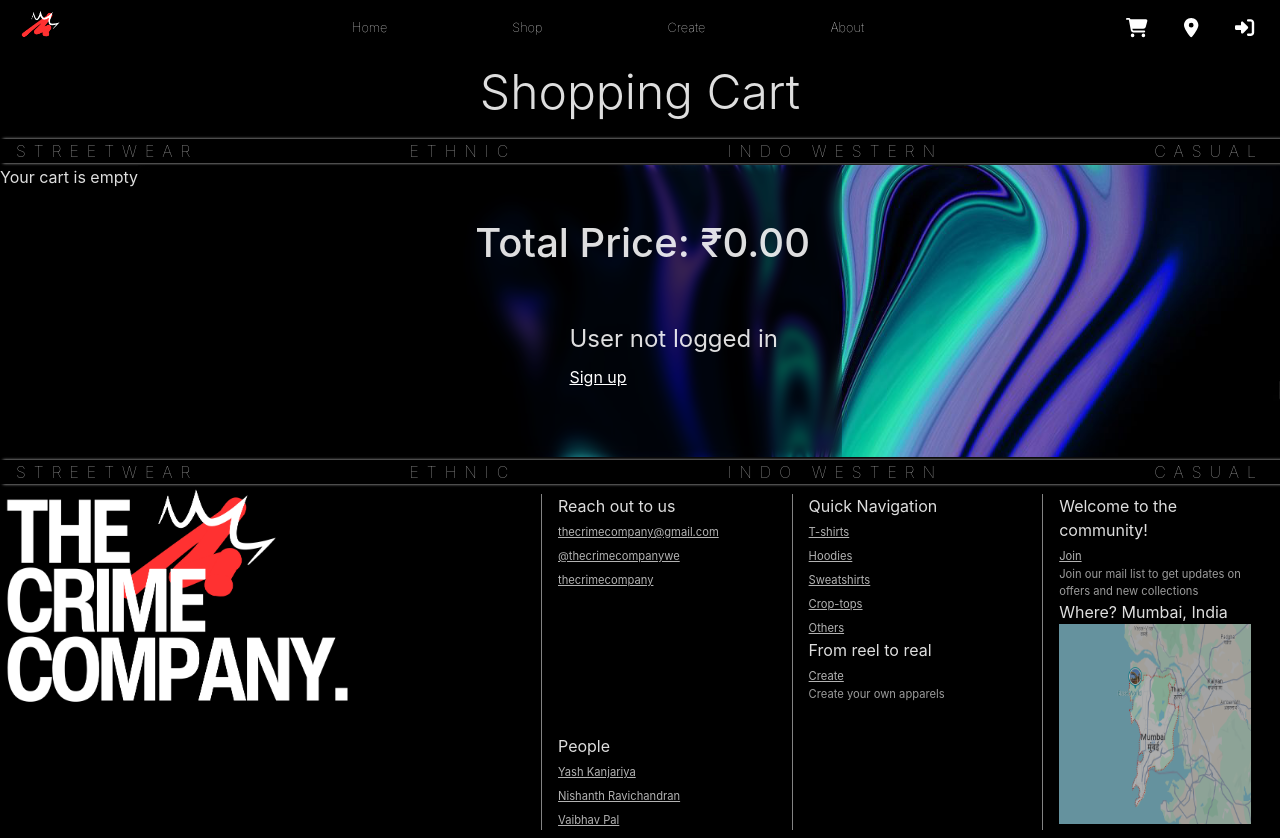
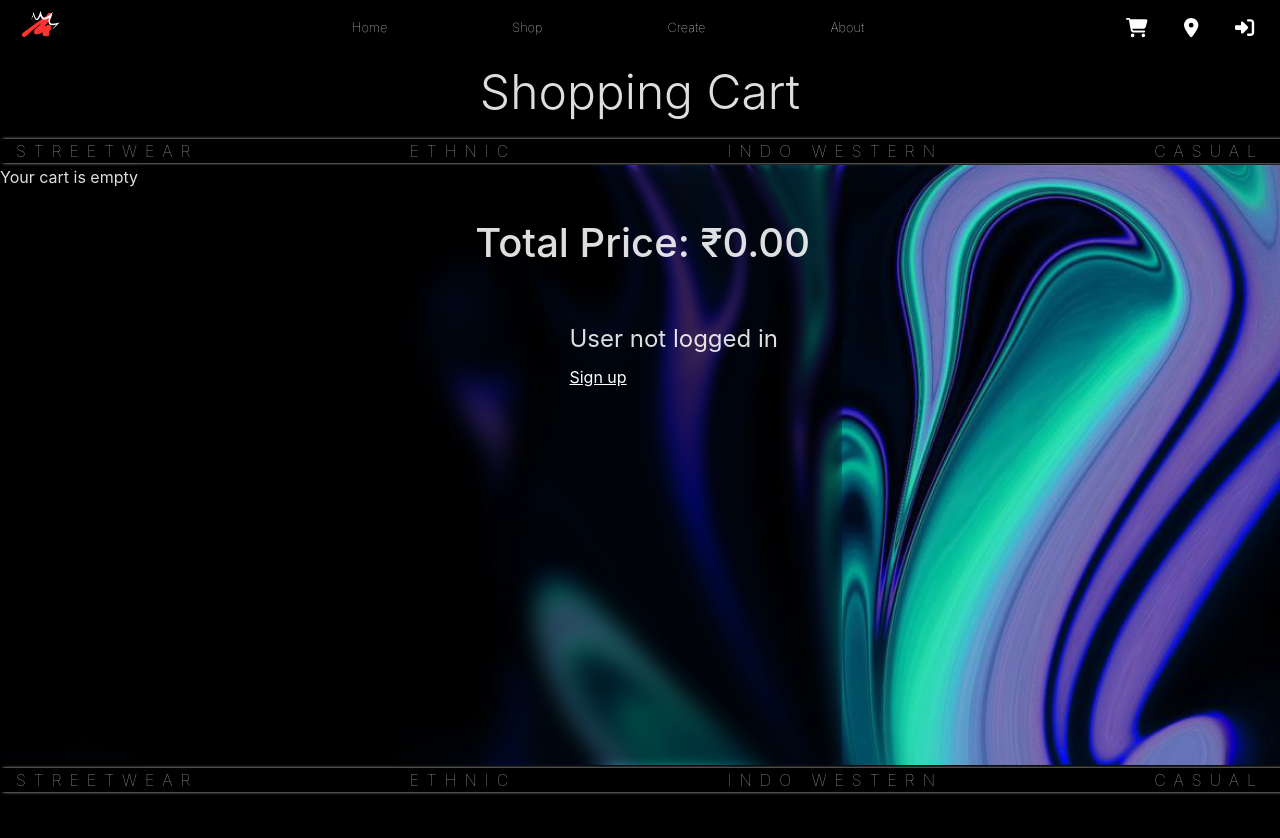
Before and after one commit to yashkanjariyaa/thecrimecompany, a React (Vite) app: page /cart in a window 1280 px wide. After the commit the page ends 800 px from the top, so only its background shows below. Built offline with nearby package versions, Linux system fonts and the light colour scheme.

Commit message:
fixed layout - dynamic rendering footer

```diff
--- a/src/Layout.tsx
+++ b/src/Layout.tsx
@@ -1,17 +1,18 @@
-import { Outlet } from "react-router-dom";
+import { Outlet, useLocation } from "react-router-dom";
 import Footer from "./components/Footer";
 import NavBar from "./components/Navbar";
-// const Footer = React.lazy(() => import("./components/Footer"));
-// const NavBar = React.lazy(() => import("./components/Navbar"));
 
 const Layout = () => {
+  const location = useLocation();
+  const noFooter = ["/auth", "/user-form", "/user", "/cart", "/create"];
+  const showFooter = !noFooter.includes(location.pathname);
   return (
     <div>
       <NavBar />
       <main>
         <Outlet />
       </main>
-      <Footer />
+      {showFooter && <Footer />}
     </div>
   );
 };
--- a/src/assets/css/cart.css
+++ b/src/assets/css/cart.css
@@ -17,6 +17,14 @@
   align-items: left;
   justify-content: space-between;
   width: 50vw;
+}
+.cart-container .left-container{
+  overflow-x: hidden;
+  overflow-y: scroll;
+  height: 75vh;
+}
+.cart-container .left-container::-webkit-scrollbar {
+  display: none;
 }
 .product-item {
   display: flex;
--- a/src/assets/css/footer.css
+++ b/src/assets/css/footer.css
@@ -2,6 +2,7 @@
     height: max-content;
     width: 100vw;
     overflow-x: hidden;
+    border-top: solid 1px rgba(255, 255, 255, 0.32);
 }
 .footer{
     width: 100%;
@@ -20,7 +21,7 @@
 .col{
     display: flex;
     flex-direction: column;
-    justify-content: space-between;
+    justify-content: space-around;
     padding: 0 1rem;
     width: 15vw;
     margin: 1vh 1vw;
--- a/src/components/Footer.tsx
+++ b/src/components/Footer.tsx
@@ -63,11 +63,11 @@ const Footer = () => {
                   <Link to="#">Others</Link>
                 </div>
               </div>
-              <div className="create-link">
-                <div className="head">From reel to real</div>
-                <Link to="#">Create</Link>
-                <div className="description">Create your own apparels</div>
-              </div>
+            </div>
+            <div className="create-link">
+              <div className="head">From reel to real</div>
+              <Link to="#">Create</Link>
+              <div className="description">Create your own apparels</div>
             </div>
           </div>
           <div className="col">
@@ -81,11 +81,7 @@ const Footer = () => {
             <div className="location">
               <div className="head">Where? Mumbai, India</div>
               <Link to="#">
-                <img
-                className="map"
-                  src={map}
-                  alt=""
-                />
+                <img className="map" src={map} alt="" />
               </Link>
             </div>
           </div>
--- a/src/pages/Cart.tsx
+++ b/src/pages/Cart.tsx
@@ -4,7 +4,6 @@ import ProductToCart from "../constants/ProductToCartInterface";
 import { AdvancedImage } from "@cloudinary/react";
 import { CloudinaryImage } from "@cloudinary/url-gen/index";
 import { useUser } from "../context/UserContext";
-import UserDataFetcher from "../components/DisplayUserData";
 import DisplayUserData from "../components/DisplayUserData";
 
 const cloudinaryCloudName = import.meta.env.VITE_CLOUDINARY_CLOUD_NAME;
@@ -77,6 +76,7 @@ const Cart = () => {
         <div>CASUAL</div>
       </div>
       <div className="cart-container">
+        <div className="left-container">
           {products.length === 0 ? (
             <p className="empty-cart">Your cart is empty</p>
           ) : (
@@ -101,7 +101,9 @@ const Cart = () => {
                         </button>
                         <div className="info-section">
                           <div className="label">Description</div>
-                        <div className="description">{product.description}</div>
+                          <div className="description">
+                            {product.description}
+                          </div>
                         </div>
                         <div className="info-section">
                           <div className="label">Collection</div>
@@ -153,6 +155,8 @@ const Cart = () => {
               })}
             </div>
           )}
+        </div>
+
         <div className="right-container">
           <div className="total-price">
             Total Price: ₹{totalPrice.toFixed(2)}
@@ -163,7 +167,7 @@ const Cart = () => {
             </button>
           )}
           {userExists ? <div className="user-info"></div> : <></>}
-          <DisplayUserData/>
+          <DisplayUserData />
         </div>
       </div>
       <div className="strip">
```
Lines whose indentation alone changed are shown as unchanged.
